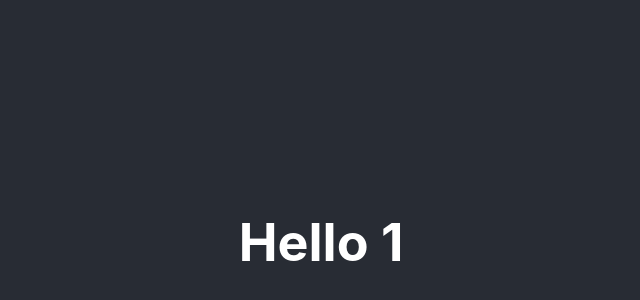
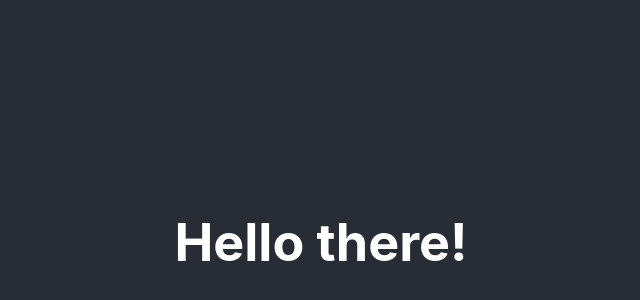
Before and after one commit to BBHATIYA/React-Portfolio, a React (Create React App) app in the folder bhaveshportfolio/: page / in a window 1280 px wide. Shown: the part 158-458 px from the top of the page, without its empty margins (319-959 px from the left). Built offline with nearby package versions, Linux system fonts and the light colour scheme.

Commit message:
adding files

```diff
--- a/bhaveshportfolio/src/App.js
+++ b/bhaveshportfolio/src/App.js
@@ -4,7 +4,7 @@ function App() {
   return (
     <div className="App">
       <header className="App-header">
-        <h1>Hello 1</h1>
+        <h1>Hello there!</h1>
       </header>
     </div>
   );
```
